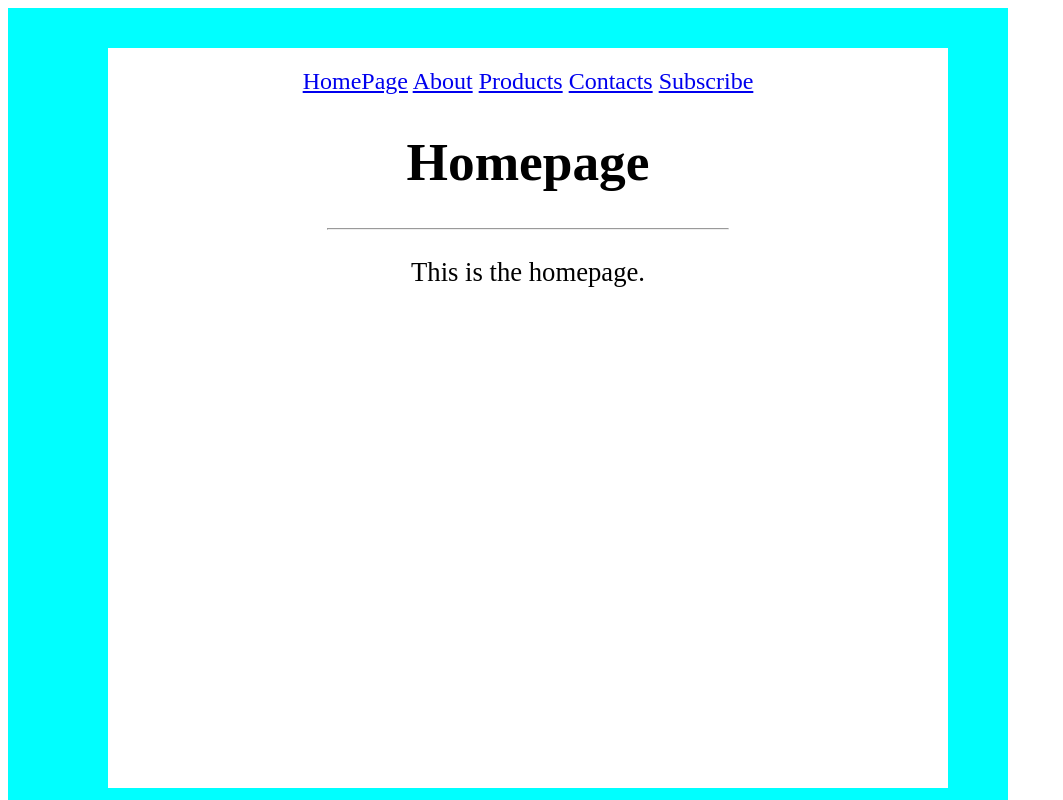
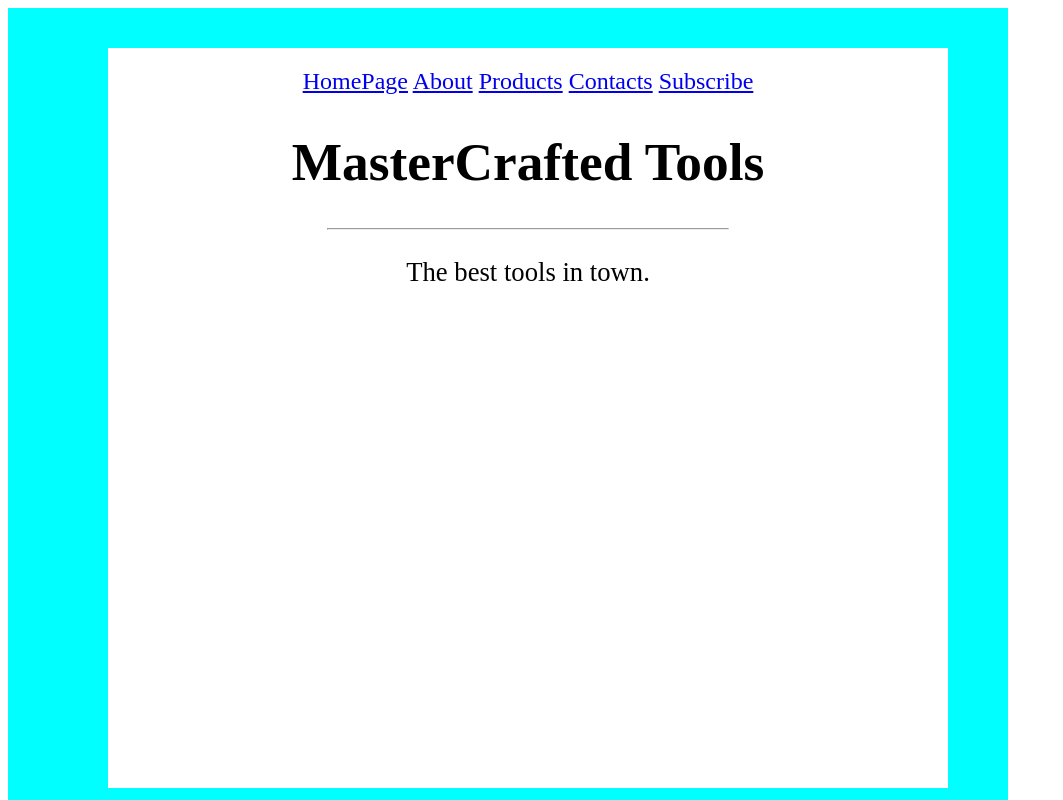
Before and after one commit to lpnl3456/FullStack_QAP2, a website: page views/homepage.html in a window 1280 px wide. Shown: the top 800 px of the page, without its empty margins (0-1063 px from the left). Drawn offline with Linux system fonts and the light colour scheme.

Commit message:
Added shop name to html files

```diff
--- a/views/homepage.html
+++ b/views/homepage.html
@@ -18,12 +18,12 @@
                 <a href = "http://localhost:3000/contacts">Contacts</a>
                 <a href = "http://localhost:3000/subscribe">Subscribe</a>
             </div>
-    <h1>Homepage</h1>
+    <h1>MasterCrafted Tools</h1>
     <hr width = 50%>
 </header>
 
 <body>
-    <p>This is the homepage.</p>
+    <p>The best tools in town.</p>
 
 
 
```
Also changed, not shown: views/about.html (+3 -3 lines), README.md.
